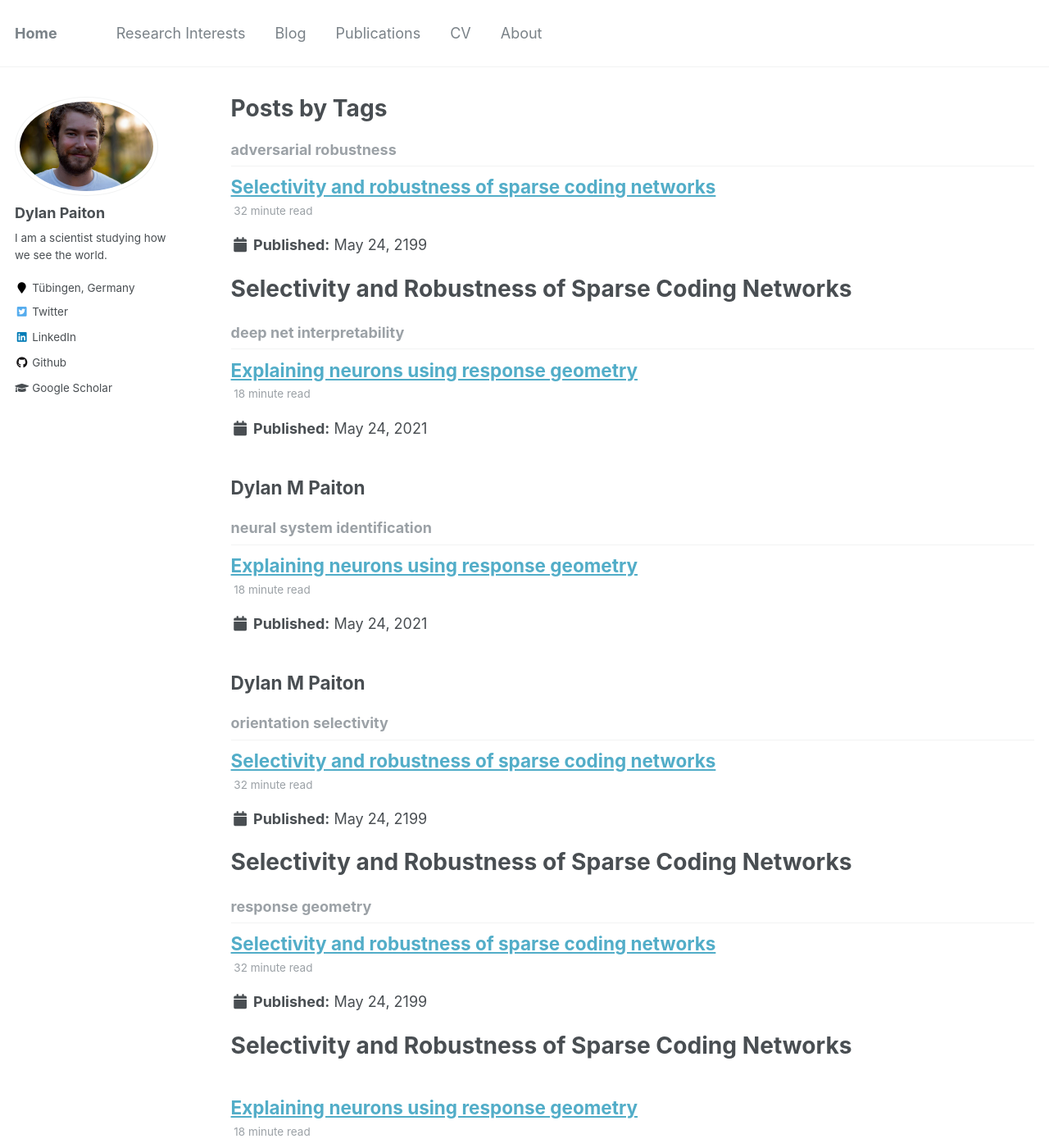
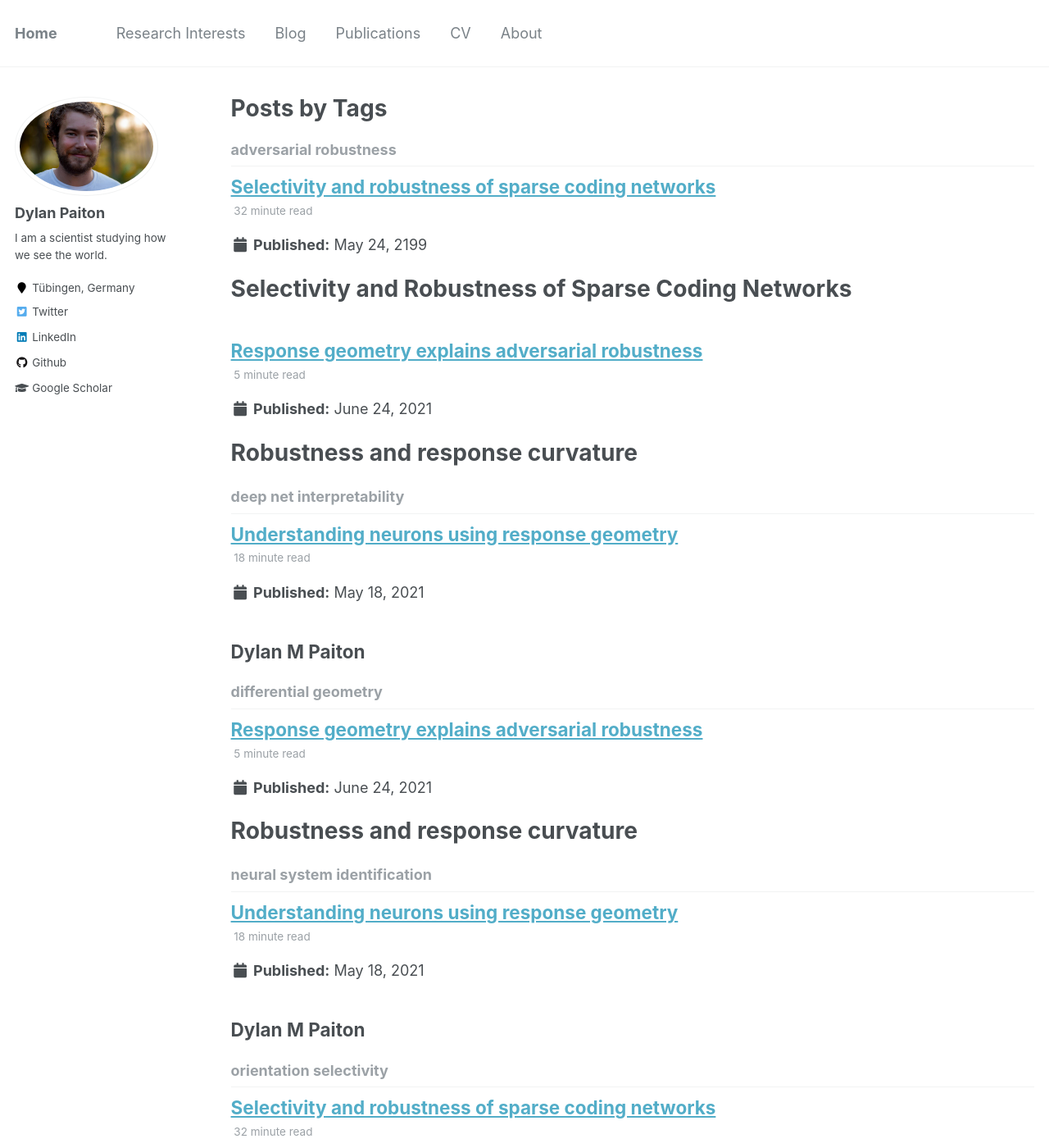
Before and after one commit to dpaiton/dpaiton.github.io, a Jekyll site: the page built from _pages/tag-archive.html, in a window 1280 px wide and 1400 px high. Shown: the whole window at 82% size. Built offline with Jekyll 4.4.1, drawn with Linux system fonts in a browser that asks for light colours; part of the change alters nothing that is shown; some of the changed text lies outside the part shown.

Commit message:
minor edits in response contours; new post on robustness

```diff
--- a/_posts/2021-05-18-neuron-response-contours.md
+++ b/_posts/2021-05-18-neuron-response-contours.md
@@ -1,6 +1,6 @@
 ---
-title: 'Explaining neurons using response geometry'
-date: 2021-05-24
+title: 'Understanding neurons using response geometry'
+date: 2021-05-18
 permalink: /posts/2021/05/response-geometry/
 tags:
   - response geometry
--- /dev/null
+++ b/_posts/2021-06-10-contour-robustness.md
@@ -0,0 +1,82 @@
+---
+title: 'Response geometry explains adversarial robustness'
+date: 2021-06-24
+permalink: /posts/2021/06/adversarial-robustness/
+tags:
+  - response geometry
+  - adversarial robustness
+  - differential geometry
+---
+
+Robustness and response curvature
+======
+
+Dylan M Paiton
+------
+
+This writeup is builds on my [previous post]({{site.url}}/posts/2021/05/response-geometry/) about using the curvature of a neuron's response surface to understand its behavior.
+If that idea is unfamiliar to you, then I recommend reading the previous post before this one.
+
+### section title
+Scientists use a large variety of different types of models to describe neurons in both neuroscience as well as artificial intelligence research.
+One way to organize the models is by their level of abstraction, which is describes the tradeoff between biological accuracy and computational complexity.
+Indeed, one major goal of computational neuroscience is to discover the level of abstraction that has minimal complexity while still emulating the behavior of biological organisms.
+As I exaplained in my [previous post]({{site.url}}/posts/2021/05/response-geometry/), a neuron's response surface geometry can help us differentiate between models and explain their selectivity and invariance properties.
+In this post I will demonstrate how the response surface geometry can also predict a neuron's _adversarial robustness_, which I will explain in more detail later but for now think of it as the neuron's ability to provide a consistent output for insignificant changes in its inputs.
+
+### Why are real neurons recurrent?
+<!--- linear, nonlinear, & recurrent models explinations  -->
+As usual, I want to start with the most simple neuron model -- a _linear_ model.
+This type of neuron performs a weighted sum of its inputs to produce its outputs.
+
+<!--- recurrence can cause response-contour bending  -->
+
+### Adversarial attacks
+<!---  high-level explination (point to blog?)   -->
+<!---  explain a gradient  -->
+
+### Response geometry determines adversarial attack directions
+<!---  attacks will be orthogonal to contours  -->
+
+<!--- constraining the search space  -->
+
+As a running example lets consider a neural network that takes images as inputs and produces labels for those images as output.
+Importantly, though, the concepts explained here can be applied broadly in all AI supported industries, including self driving car technology, speech recognition, and robot training.
+Adversarial robustness is currently one of the top research areas in AI, and has critical importance for almost all AI industries (which these days can almost be replaced with “almost all industries”).
+
+Adversaries cause large and erroneous outputs for small input perturbations.
+To do this, they figure out what input perturbations cause a maximal change in the final neuron’s output.
+There are a few methods for determining the perturbation that we don’t need to get into here.
+Normally it is a complicated process, since the input is passed through several consecutive layers of neurons before reaching the final output.
+To simplify the explanation let’s consider a single neuron.
+This is reasonable, since the final output is a function of many single neurons.
+So if we want to maximally change a single output neuron’s response we can do that by maximally changing the response of its input neurons in the layer below it, and so forth down to the first layer.
+We will call the perturbation direction that causes maximal output change for minimal input change an adversarial direction.
+
+Let’s start with a counter-example.
+What would we do if we wanted to change an input to _minimally_ change the output? As I explained in my previous post, we can change the input as much as we want and not change the output at all if we perturb along the iso-response contours.
+The iso-response contours of a neuron have an important relationship to adversarial directions, which is that they are orthogonal, or perpendicular.
+Hopefully this is intuitively clear if you think about it a bit, because it is true in general for “iso” lines.
+For example, look at a contour map (also known as a topographic map) of a mountain range.
+The contour lines in these maps are iso-elevation lines, indicating that walking along the line means your altitude will not change.
+The altitude difference from line to line is also set to be equal.
+This means that lines that are closer together indicate a steeper slope.
+So if we want to climb quickly, we should start at a spot where the lines are closest together.
+This determines our starting position.
+Once we are at the starting position, how do we decide what direction to go? If you want to maximally change your elevation with minimal steps, you must move perpendicular to the iso-elevation lines.
+This is true regardless of the line spacing and is easiest to think about if we imagine that all of the contour lines are equally spaced, i.e. the mountain has the same slope everywhere.
+We will illustrate the idea by looking at the 2D neuron iso-response maps that we used in the previous blog post.
+As a starting point, lets consider a linear neuron, which has straight and equally-spaced iso-response lines.
+The horizontal axis is the neuron’s MEI, or maximally exciting image, which was determined to be the image that causes the largest output.
+If we perturb an input orthogonal to the iso-response lines, then the activation maximally changes.
+If we go in the direction of the MEI (to the right in this case) then the activation maximally grows, and vice versa for the opposite direction.
+
+### Deep neural networks
+In reality we consider situations where neural networks perform interesting tasks, which requires many neurons to be assembled into a layered structure.
+If we expand our previous example to consider a two-layer network, as shown below, we can appreciate how the importance of iso-response contour shape.
+
+### Curvature and adversarial defense
+<!--- MNIST & CIFAR results  -->
+
+### Wrapup
+<!--- wrapup  -->
```
